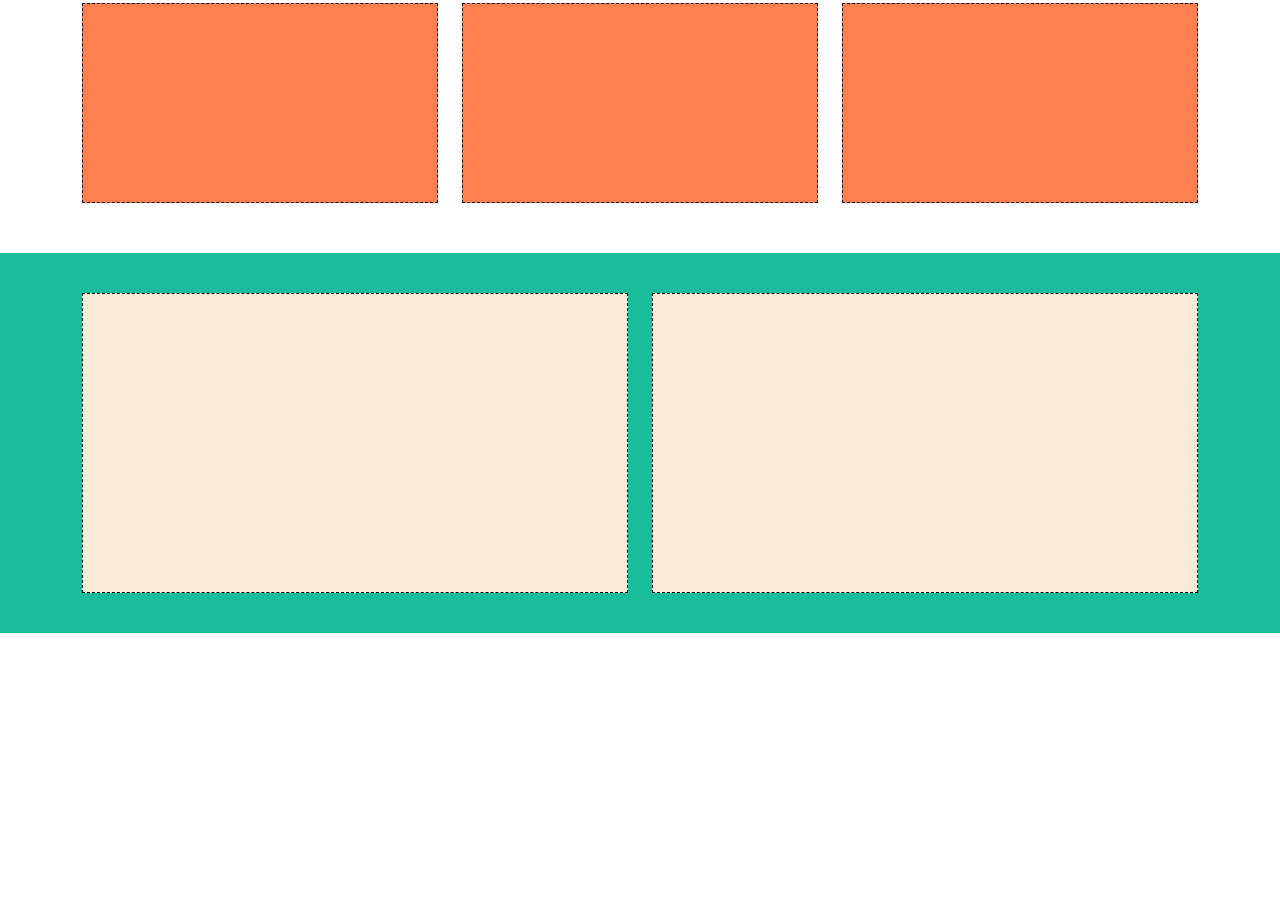
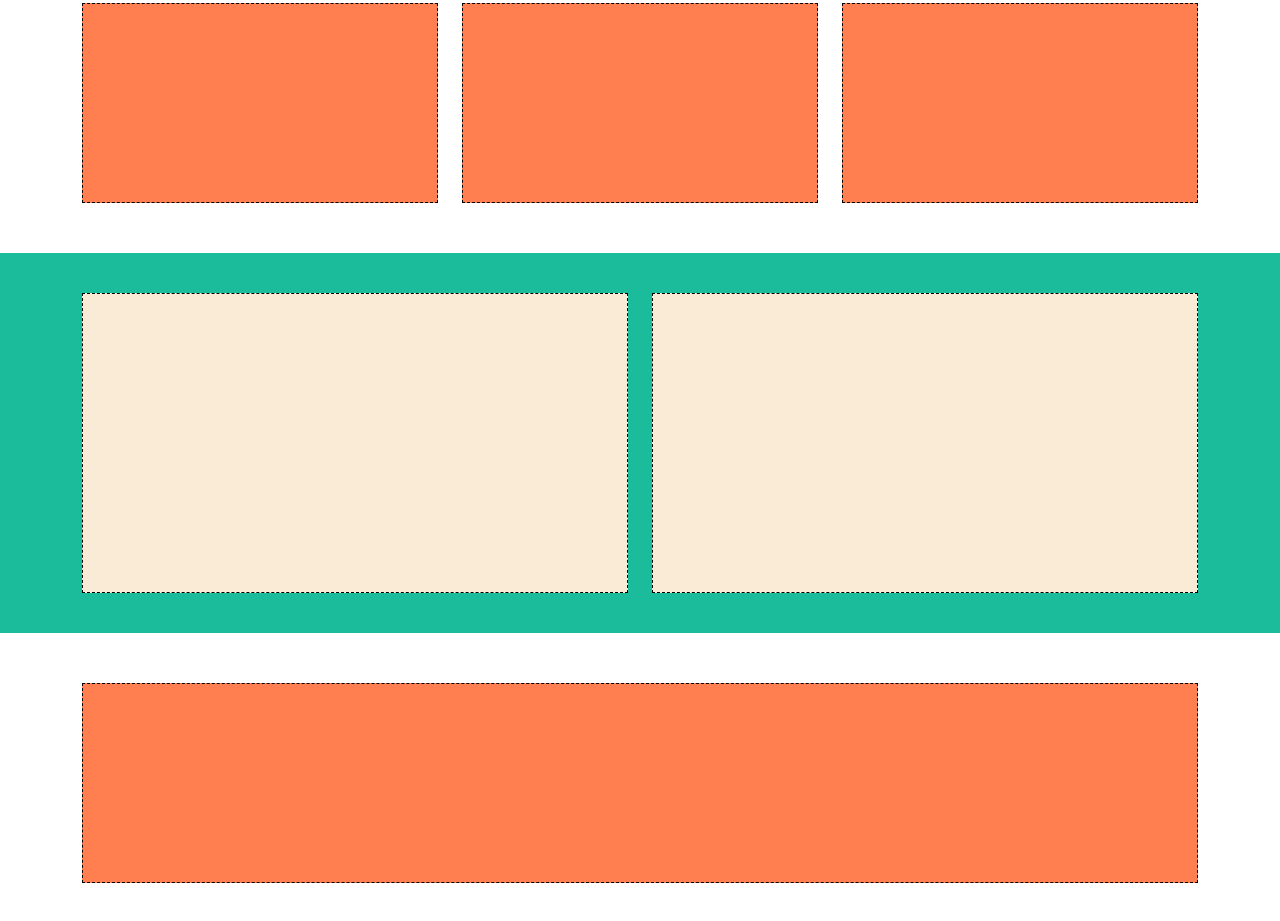
Before and after one commit to LeonardoMartignoni/html-css-bootstrap-freelancer, a plain HTML site: page index.html in a window 1280 px wide. Shown: the part 851-1772 px from the top of the page. Before the commit the page ends 1534 px from the top, so only its background shows below. Drawn offline with nearby package versions, Linux system fonts and the light colour scheme.

Commit message:
Added Contact Section

```diff
--- a/css/style.css
+++ b/css/style.css
@@ -45,3 +45,11 @@ header {
     background-color: antiquewhite;
     border: 1px dashed black;
 }
+
+/* Contact */
+
+.contact_col {
+    min-height: 200px;
+    background-color: coral;
+    border: 1px dashed black;
+}
--- a/index.html
+++ b/index.html
@@ -73,7 +73,15 @@
 			</div>
 		</section>
 
-		<section class="contact"></section>
+		<section class="contact">
+			<div class="container">
+				<div class="row">
+					<div class="col-12">
+						<div class="contact_col"></div>
+					</div>
+				</div>
+			</div>
+		</section>
 	</main>
 
 </body>
```
